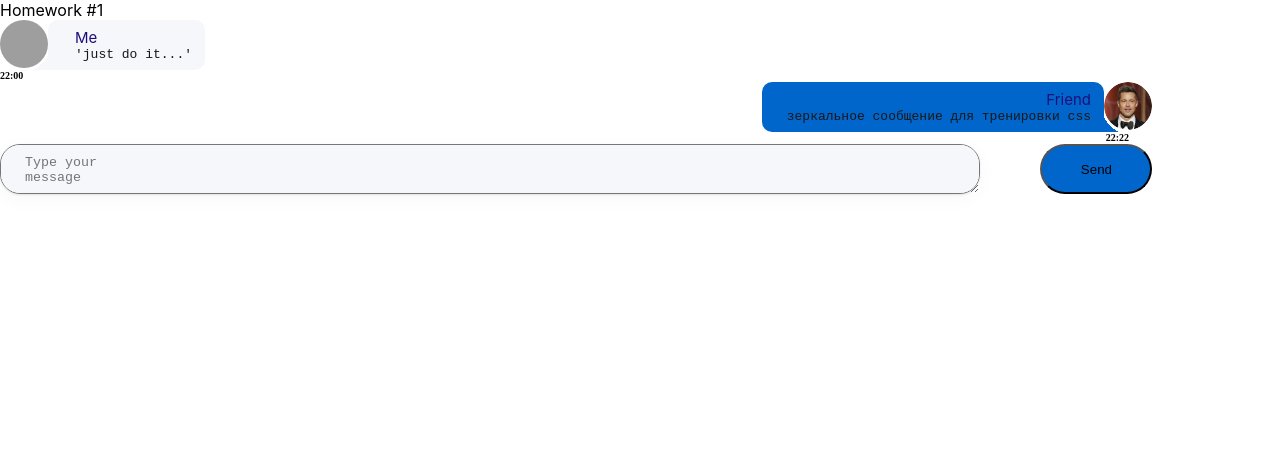
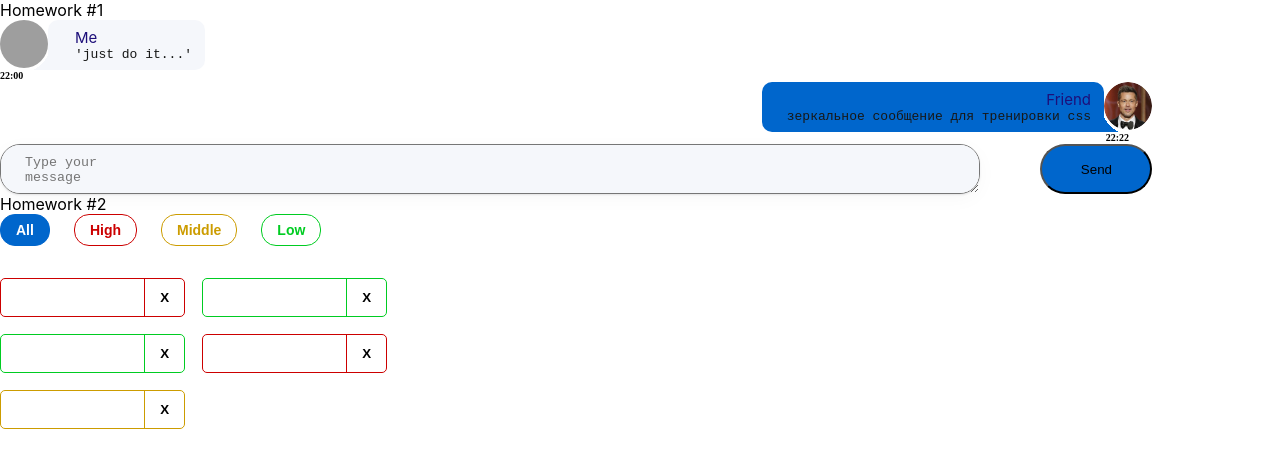
Before and after one commit to AnnySad/hws2-me, a React (Create React App) app: page / in a window 1280 px wide. Shown: the top 468 px of the page. Built offline with nearby package versions, Linux system fonts and the light colour scheme; grey boxes are pictures that could not be loaded.

Commit message:
hw2 test

```diff
--- a/package.json
+++ b/package.json
@@ -16,7 +16,6 @@
     "@types/react-dom": "18.0.6",
     "@types/uuid": "8.3.4",
     "axios": "0.27.2",
-    "gh-pages": "^4.0.0",
     "react": "18.2.0",
     "react-dom": "18.2.0",
     "react-redux": "8.0.4",
--- a/src/s1-main/App.tsx
+++ b/src/s1-main/App.tsx
@@ -1,13 +1,14 @@
 import React from 'react'
 import s from './App.module.css'
 import HW1 from '../s2-homeworks/hw01/HW1'
+import HW2 from "../s2-homeworks/hw02/HW2";
 
 function App() {
     return (
         <div className={s.App}>
             <HW1/>
             {/*раскомментировать по ходу выполнения*/}
-            {/*<HW2/>*/}
+            <HW2/>
             {/*<HW3/>*/}
             {/*<HW4/>*/}
 
```
